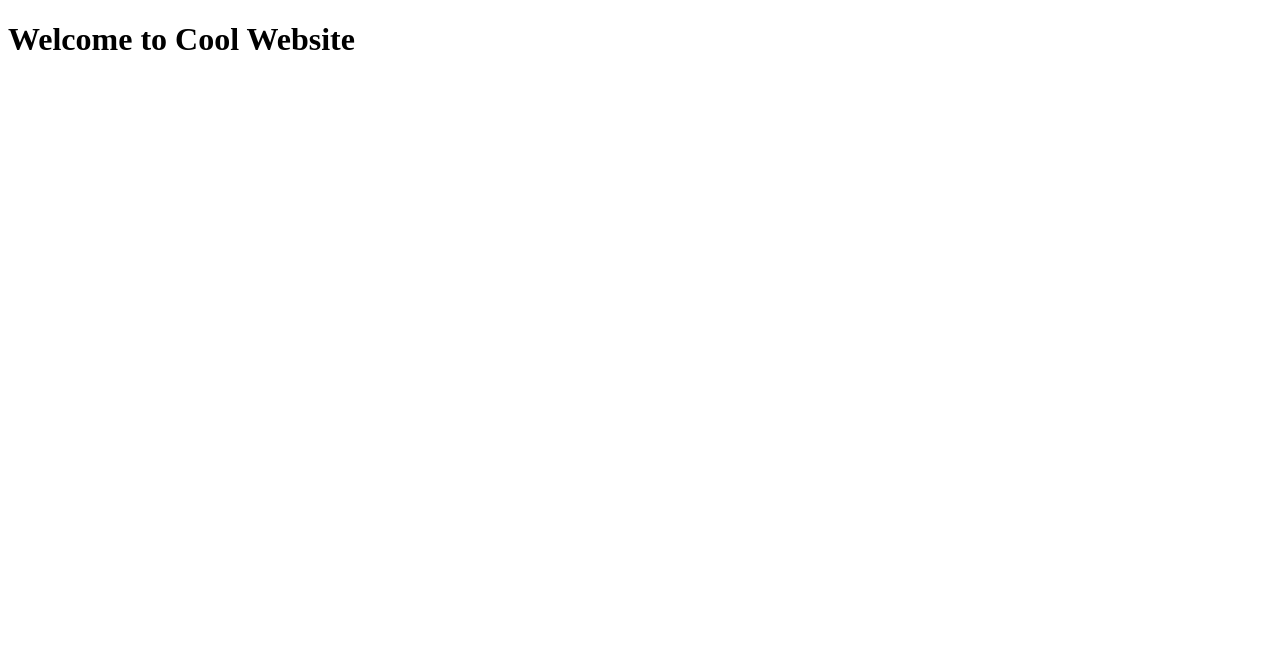
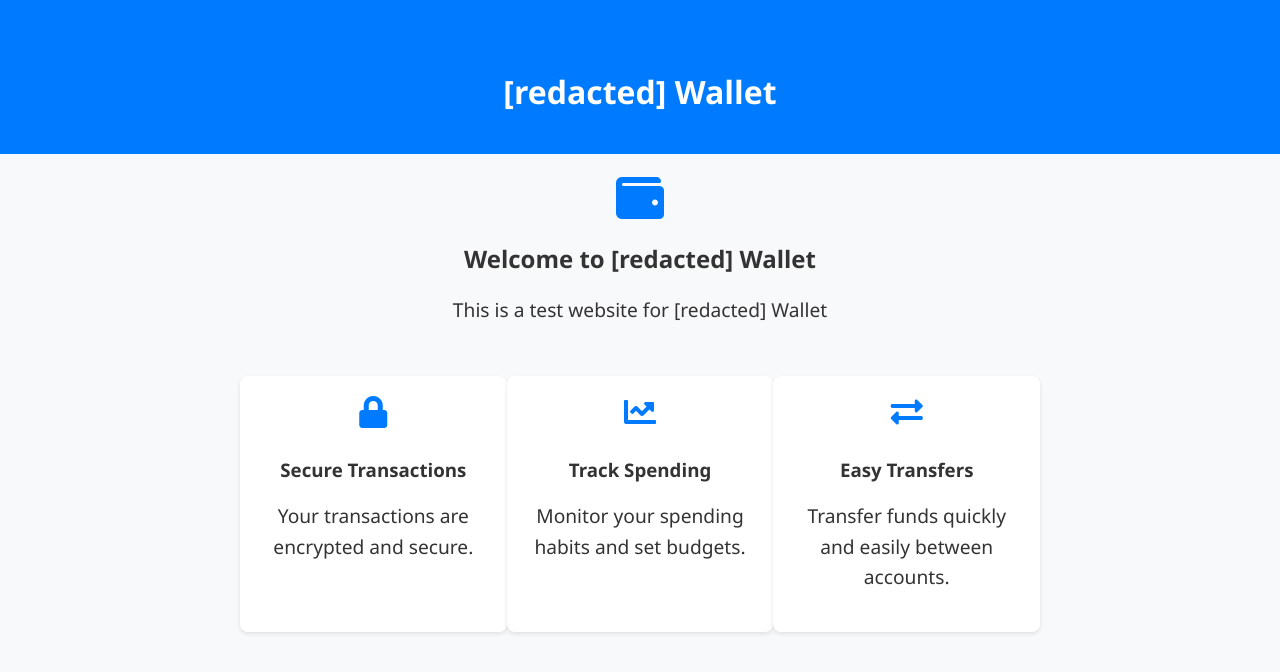
Before and after one commit to suspectedesp/redacted-wallet, a website: page public/index.html in a window 1280 px wide. Drawn offline with nearby package versions, Linux system fonts and the light colour scheme; no server answers.

Commit message:
implemented wallet functionality for index.js and updated css and html

```diff
--- a/package.json
+++ b/package.json
@@ -14,6 +14,7 @@
   "author": "[redacted]",
   "license": "MIT",
   "dependencies": {
+    "axios": "^1.6.8",
     "express": "^4.19.2",
     "open": "^10.1.0"
   }
--- a/public/index.html
+++ b/public/index.html
@@ -5,10 +5,36 @@
     <meta name="viewport" content="width=device-width, initial-scale=1.0">
     <title>[redacted] Wallet</title>
     <link rel="icon" type="image/x-icon" href="./style/icon.ico">
+    <link rel="stylesheet" href="https://cdnjs.cloudflare.com/ajax/libs/font-awesome/5.15.4/css/all.min.css">
+    <link rel="stylesheet" href="./style/index.css">
     <script src="https://cdn.jsdelivr.net/npm/axios/dist/axios.min.js"></script>
 </head>
 <body>
-    <h1>Welcome to Cool Website</h1>
+    <header>
+        <h1>[redacted] Wallet</h1>
+    </header>
+    <div class="container">
+        <i class="icon fas fa-wallet"></i>
+        <h2>Welcome to [redacted] Wallet</h2>
+        <p>This is a test website for [redacted] Wallet</p>
+        <div class="features">
+            <div class="feature">
+                <i class="fas fa-lock"></i>
+                <h3>Secure Transactions</h3>
+                <p>Your transactions are encrypted and secure.</p>
+            </div>
+            <div class="feature">
+                <i class="fas fa-chart-line"></i>
+                <h3>Track Spending</h3>
+                <p>Monitor your spending habits and set budgets.</p>
+            </div>
+            <div class="feature">
+                <i class="fas fa-exchange-alt"></i>
+                <h3>Easy Transfers</h3>
+                <p>Transfer funds quickly and easily between accounts.</p>
+            </div>
+        </div>
+    </div>
     <script src="./backend/startup.js"></script>
 </body>
 </html>
--- /dev/null
+++ b/public/style/index.css
@@ -0,0 +1,48 @@
+body {
+    font-family: 'Segoe UI', Tahoma, Geneva, Verdana, sans-serif;
+    margin: 0;
+    padding: 0;
+    background-color: #f8f9fa;
+    color: #333;
+}
+header {
+    background-color: #007bff;
+    color: #fff;
+    padding: 20px 0;
+    text-align: center;
+}
+h1 {
+    margin-top: 50px;
+    text-align: center;
+}
+.container {
+    max-width: 800px;
+    margin: 0 auto;
+    padding: 20px;
+    text-align: center;
+}
+.container p {
+    font-size: 1.2em;
+    line-height: 1.6;
+}
+.icon {
+    font-size: 3em;
+    color: #007bff;
+}
+.features {
+    display: flex;
+    justify-content: space-around;
+    margin-top: 50px;
+}
+.feature {
+    width: 30%;
+    padding: 20px;
+    background-color: #fff;
+    border-radius: 8px;
+    box-shadow: 0 2px 4px rgba(0,0,0,0.1);
+}
+.feature i {
+    font-size: 2em;
+    color: #007bff;
+    margin-bottom: 10px;
+}
```
Also changed, not shown: index.js (+44 -2 lines), 1 other file.
